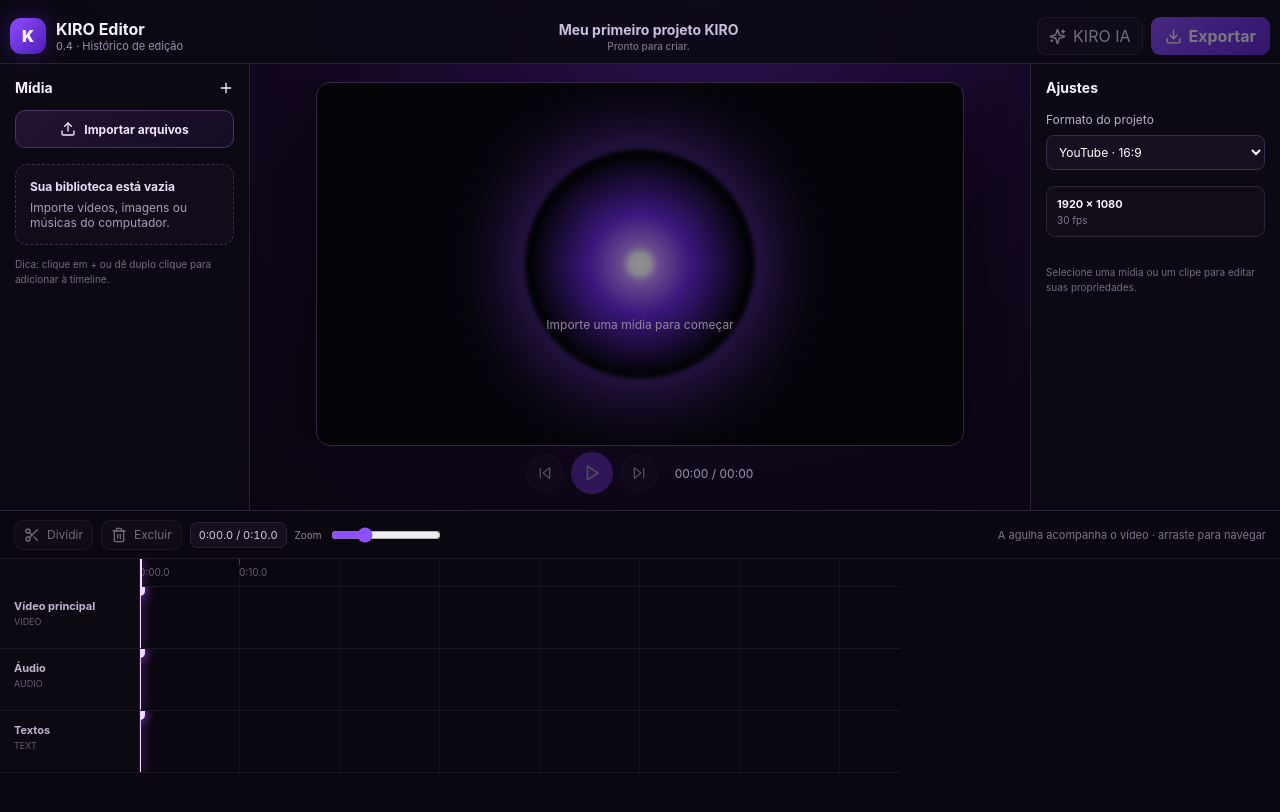
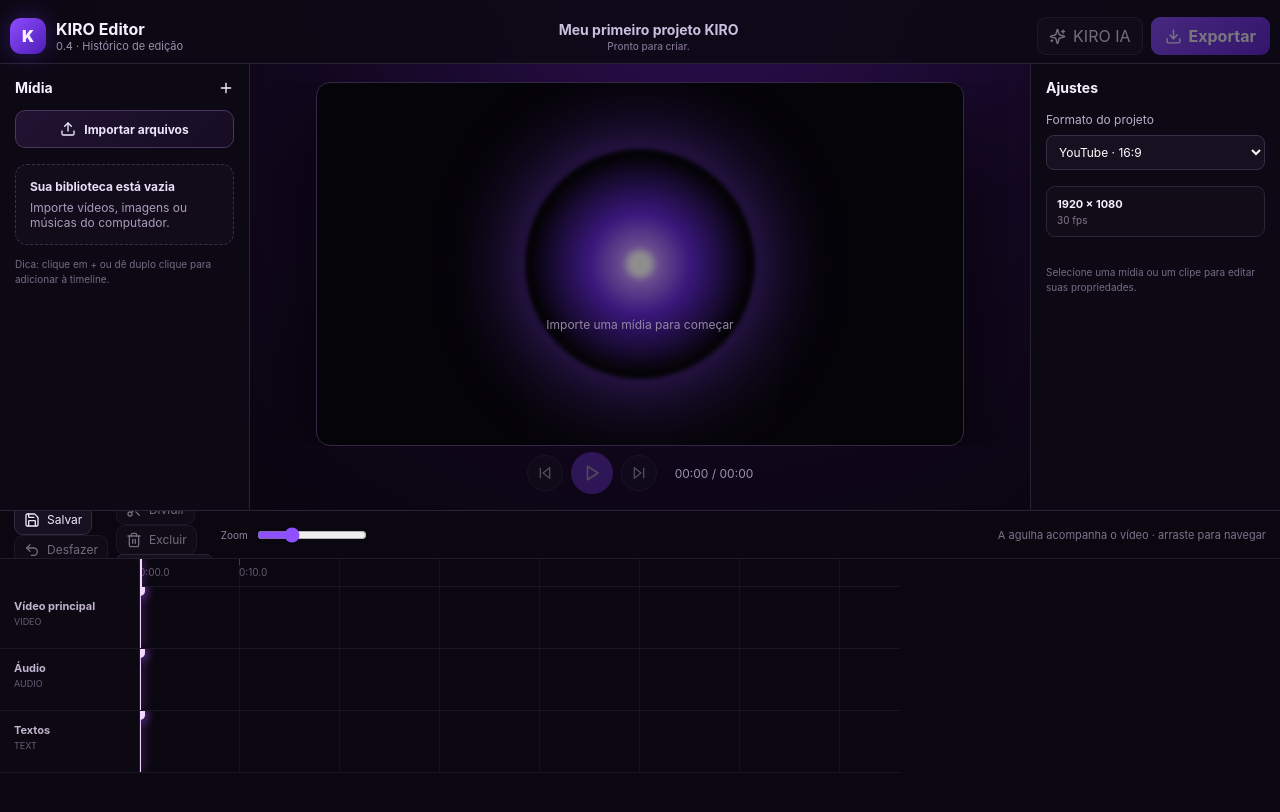
Before and after one commit to kiroaventureiro/kiro-editor, a React (Vite) app: page / in a window 1280 px wide. Shown: the top 812 px of the page. Built offline with nearby package versions, Linux system fonts and the light colour scheme.

Commit message:
ui: place project controls in timeline toolbar

```diff
--- a/src/components/Timeline.tsx
+++ b/src/components/Timeline.tsx
@@ -1,4 +1,4 @@
-import { Scissors, Trash2 } from 'lucide-react';
+import { FolderOpen, Redo2, Save, Scissors, Trash2, Undo2 } from 'lucide-react';
 import { useEffect, useRef, useState } from 'react';
 import type { Clip, Track } from '../editor/types';
 
@@ -6,6 +6,12 @@ interface Props {
   tracks: Track[];
   selectedClipId?: string;
   playhead: number;
+  canUndo: boolean;
+  canRedo: boolean;
+  onNewProject: () => void;
+  onSaveProject: () => void;
+  onUndo: () => void;
+  onRedo: () => void;
   onSeek: (time: number) => void;
   onSplit: () => void;
   onSelectClip: (clip: Clip) => void;
@@ -27,7 +33,25 @@ type DragState = {
   total: number;
 };
 
-export default function Timeline({ tracks, selectedClipId, playhead, onSeek, onSplit, onSelectClip, onMoveClip, onTrimClip, onEditStart, onEditEnd, onDelete }: Props) {
+export default function Timeline({
+  tracks,
+  selectedClipId,
+  playhead,
+  canUndo,
+  canRedo,
+  onNewProject,
+  onSaveProject,
+  onUndo,
+  onRedo,
+  onSeek,
+  onSplit,
+  onSelectClip,
+  onMoveClip,
+  onTrimClip,
+  onEditStart,
+  onEditEnd,
+  onDelete,
+}: Props) {
   const total = Math.max(10, ...tracks.flatMap(t => t.clips.map(c => c.start + c.duration)));
   const [pixelsPerSecond, setPixelsPerSecond] = useState(10);
   const scrollRef = useRef<HTMLDivElement>(null);
@@ -112,9 +136,19 @@ export default function Timeline({ tracks, selectedClipId, playhead, onSeek, onS
   return (
     <section className="timeline-shell">
       <div className="timeline-toolbar">
-        <button onClick={onSplit} disabled={!selectedClipId}><Scissors size={16}/> Dividir</button>
-        <button onClick={onDelete} disabled={!selectedClipId}><Trash2 size={16}/> Excluir</button>
-        <span className="timeline-time">{formatTime(playhead)} / {formatTime(total)}</span>
+        <div className="timeline-project-actions">
+          <button onClick={onNewProject}><FolderOpen size={16}/> Novo</button>
+          <button onClick={onSaveProject}><Save size={16}/> Salvar</button>
+          <button onClick={onUndo} disabled={!canUndo} title="Desfazer (Ctrl+Z)"><Undo2 size={16}/> Desfazer</button>
+          <button onClick={onRedo} disabled={!canRedo} title="Refazer (Ctrl+Y)"><Redo2 size={16}/> Refazer</button>
+        </div>
+
+        <div className="timeline-edit-actions">
+          <button onClick={onSplit} disabled={!selectedClipId}><Scissors size={16}/> Dividir</button>
+          <button onClick={onDelete} disabled={!selectedClipId}><Trash2 size={16}/> Excluir</button>
+          <span className="timeline-time">{formatTime(playhead)} / {formatTime(total)}</span>
+        </div>
+
         <label className="timeline-zoom">
           Zoom
           <input
```
